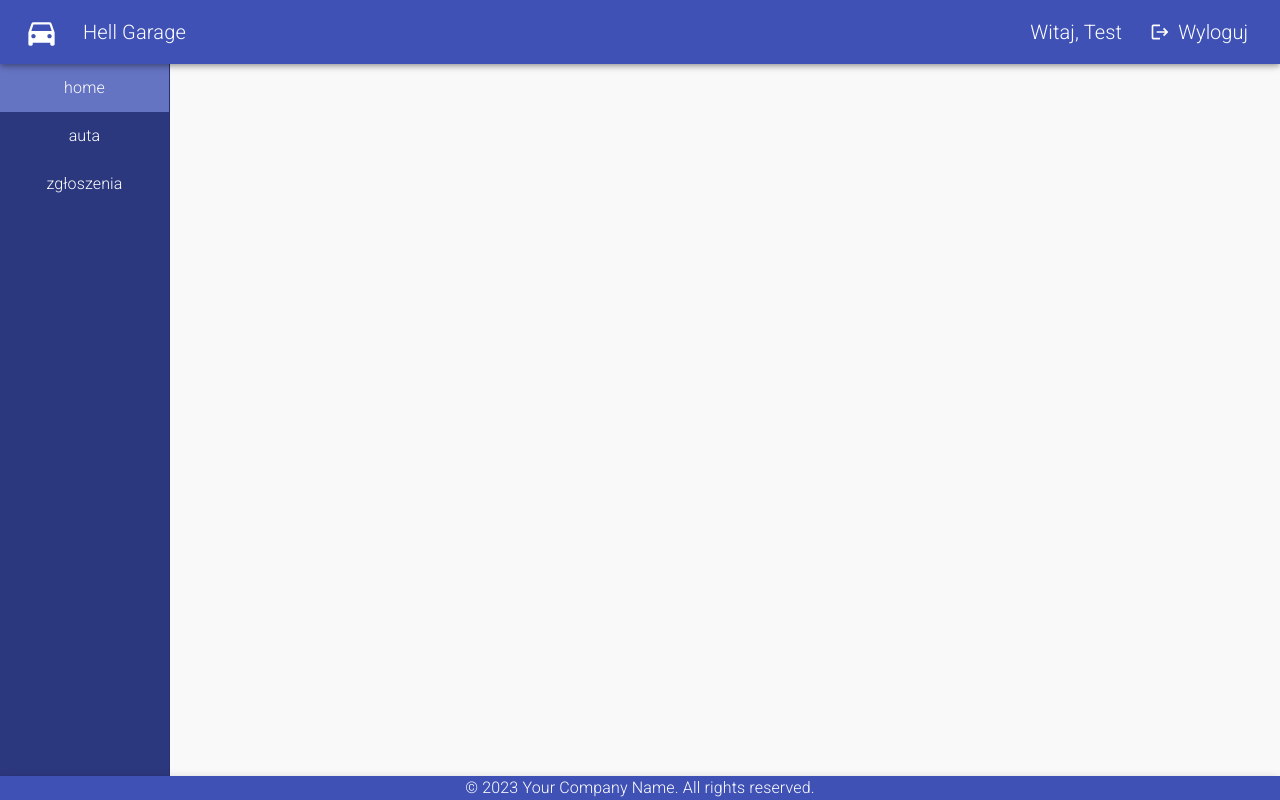
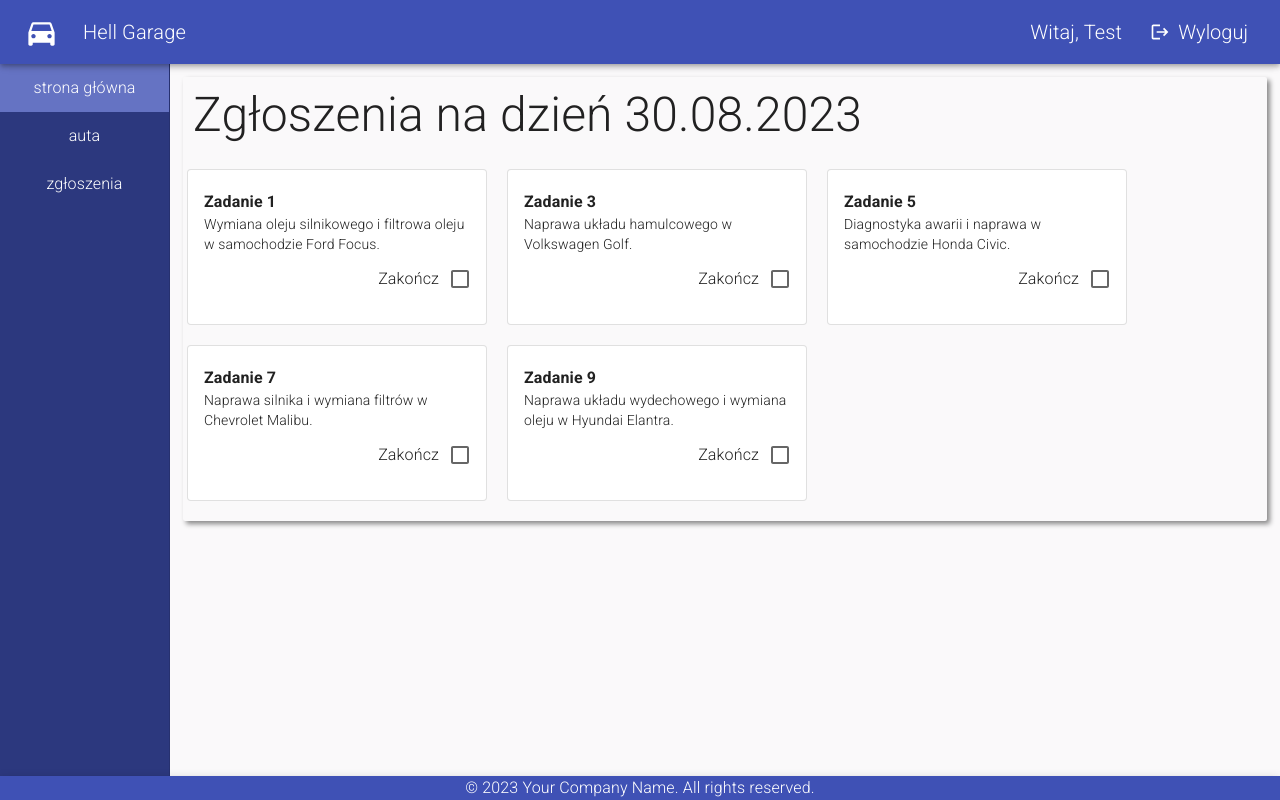
Before and after one commit to OpsOwns/hell-garage-app, a React (Vite) app: page /login in a window 1280 px wide. Both pictures are taken after typing "Sample", "Sample123" into the empty fields and a click on the button "ZALOGUJ". Built offline with nearby package versions, Linux system fonts and the light colour scheme.

Commit message:
Add card list with tasks

```diff
--- a/index.html
+++ b/index.html
@@ -5,7 +5,7 @@
     <meta charset="UTF-8" />
     <link rel="icon" type="image/svg+xml" href="/vite.svg" />
     <meta name="viewport" content="width=device-width, initial-scale=1.0" />
-    <title>Vite + React + TS</title>
+    <title>HellGarage</title>
 </head>
 
 <body>
--- /dev/null
+++ b/src/page/home/home.css
@@ -0,0 +1,10 @@
+.task-list-container {
+    display: flex;
+    flex-wrap: wrap;
+    justify-content: flex-start;
+}
+
+.task-card {
+    width: 300px; /* Adjust the width as needed */
+    margin: 10px; /* Add some margin for spacing */
+}
--- /dev/null
+++ b/src/page/home/index.css.ts
@@ -0,0 +1,9 @@
+import { Box } from '@mui/material';
+import styled from 'styled-components';
+
+export const StyledBox = styled(Box)`
+  box-shadow: 3px 3px 5px #888888;
+  padding: 10px;
+  margin: 10px;
+  border-radius: 2px;
+`;
--- a/src/page/home/index.tsx
+++ b/src/page/home/index.tsx
@@ -1,5 +1,80 @@
+import { useState } from 'react';
+import {
+  Card,
+  CardContent,
+  Checkbox,
+  Grid,
+  Typography,
+  FormControlLabel,
+  ListItemText,
+} from '@mui/material';
+import data from './tasks.data.json';
+import './home.css';
+import { StyledBox } from './index.css';
+import Header from '../../components/header/Header';
+import dayjs from 'dayjs';
+
+export interface Task {
+  id: number;
+  title: string;
+  description: string;
+  clientNumber: string;
+  carName: string;
+  done: boolean;
+}
+
 const HomePage = () => {
-  return <div></div>;
+  const [tasks, setTasks] = useState<Task[]>(data);
+
+  const handleTaskToggle = (taskId: number) => {
+    const updatedTasks = tasks.map((task) =>
+      task.id === taskId ? { ...task, done: !task.done } : task
+    );
+    setTasks(updatedTasks);
+  };
+
+  const tasksToShow = tasks.filter((task) => !task.done);
+
+  return (
+    <StyledBox>
+      <Header title={`Zgłoszenia na dzień ${dayjs().format('DD.MM.YYYY')}`} />
+
+      <Grid container spacing={2} marginTop={2} className="task-list-container">
+        {tasksToShow.map((task) => (
+          <Card key={task.id} variant="outlined" className="task-card">
+            <CardContent style={{ display: 'flex', flexDirection: 'column' }}>
+              <ListItemText>
+                <Typography
+                  variant="body1"
+                  style={{
+                    textDecoration: task.done ? 'line-through' : 'none',
+                  }}
+                >
+                  <b>{task.title}</b>
+                </Typography>
+                <Typography variant="body2">{task.description}</Typography>
+              </ListItemText>
+              <div style={{ marginTop: 'auto', marginLeft: 'auto' }}>
+                <FormControlLabel
+                  sx={{ pointerEvents: 'none' }}
+                  control={
+                    <Checkbox
+                      sx={{ pointerEvents: 'auto' }}
+                      checked={task.done}
+                      onChange={() => handleTaskToggle(task.id)}
+                      color="primary"
+                    />
+                  }
+                  label="Zakończ"
+                  labelPlacement="start"
+                />
+              </div>
+            </CardContent>
+          </Card>
+        ))}
+      </Grid>
+    </StyledBox>
+  );
 };
 
 export default HomePage;
--- /dev/null
+++ b/src/page/home/tasks.data.json
@@ -0,0 +1,82 @@
+[
+  {
+    "id": 1,
+    "title": "Zadanie 1",
+    "description": "Wymiana oleju silnikowego i filtrowa oleju w samochodzie Ford Focus.",
+    "clientNumber": "+48 123 456 789",
+    "carName": "Ford Focus",
+    "done": false
+  },
+  {
+    "id": 2,
+    "title": "Zadanie 2",
+    "description": "Przegląd techniczny i wymiana oleju w Mazda RX-7.",
+    "clientNumber": "+48 987 654 321",
+    "carName": "Mazda RX-7",
+    "done": true
+  },
+  {
+    "id": 3,
+    "title": "Zadanie 3",
+    "description": "Naprawa układu hamulcowego w Volkswagen Golf.",
+    "clientNumber": "+48 555 555 555",
+    "carName": "Volkswagen Golf",
+    "done": false
+  },
+  {
+    "id": 4,
+    "title": "Zadanie 4",
+    "description": "Wymiana rozrządu i oleju w samochodzie Toyota Camry.",
+    "clientNumber": "+48 111 222 333",
+    "carName": "Toyota Camry",
+    "done": true
+  },
+  {
+    "id": 5,
+    "title": "Zadanie 5",
+    "description": "Diagnostyka awarii i naprawa w samochodzie Honda Civic.",
+    "clientNumber": "+48 444 333 222",
+    "carName": "Honda Civic",
+    "done": false
+  },
+  {
+    "id": 6,
+    "title": "Zadanie 6",
+    "description": "Wymiana amortyzatorów i zawieszenia w Nissan Sentra.",
+    "clientNumber": "+48 999 888 777",
+    "carName": "Nissan Sentra",
+    "done": true
+  },
+  {
+    "id": 7,
+    "title": "Zadanie 7",
+    "description": "Naprawa silnika i wymiana filtrów w Chevrolet Malibu.",
+    "clientNumber": "+48 777 666 555",
+    "carName": "Chevrolet Malibu",
+    "done": false
+  },
+  {
+    "id": 8,
+    "title": "Zadanie 8",
+    "description": "Serwis klimatyzacji i wymiana opon w samochodzie Kia Optima.",
+    "clientNumber": "+48 333 222 111",
+    "carName": "Kia Optima",
+    "done": true
+  },
+  {
+    "id": 9,
+    "title": "Zadanie 9",
+    "description": "Naprawa układu wydechowego i wymiana oleju w Hyundai Elantra.",
+    "clientNumber": "+48 666 777 888",
+    "carName": "Hyundai Elantra",
+    "done": false
+  },
+  {
+    "id": 10,
+    "title": "Zadanie 10",
+    "description": "Wymiana baterii i diagnostyka silnika w Subaru Outback.",
+    "clientNumber": "+48 444 555 666",
+    "carName": "Subaru Outback",
+    "done": true
+  }
+]
--- a/src/router/routes.tsx
+++ b/src/router/routes.tsx
@@ -28,7 +28,8 @@ const createRoute = (
 });
 
 const routes: RouteObject[] = [
-  createRoute('/', 'home', <HomePage />),
+  createRoute('/', 'strona główna', <HomePage />),
+  createRoute('*', 'strona główna', <HomePage />, undefined, false),
   createRoute('/login', 'login', <LoginPage />, undefined, false),
   createRoute('/car', 'auta', <CarManagmentPage />),
   createRoute('/report', 'zgłoszenia', <CarReport />),
```
Also changed, not shown: src/page/login/index.tsx (+10 -10 lines).
